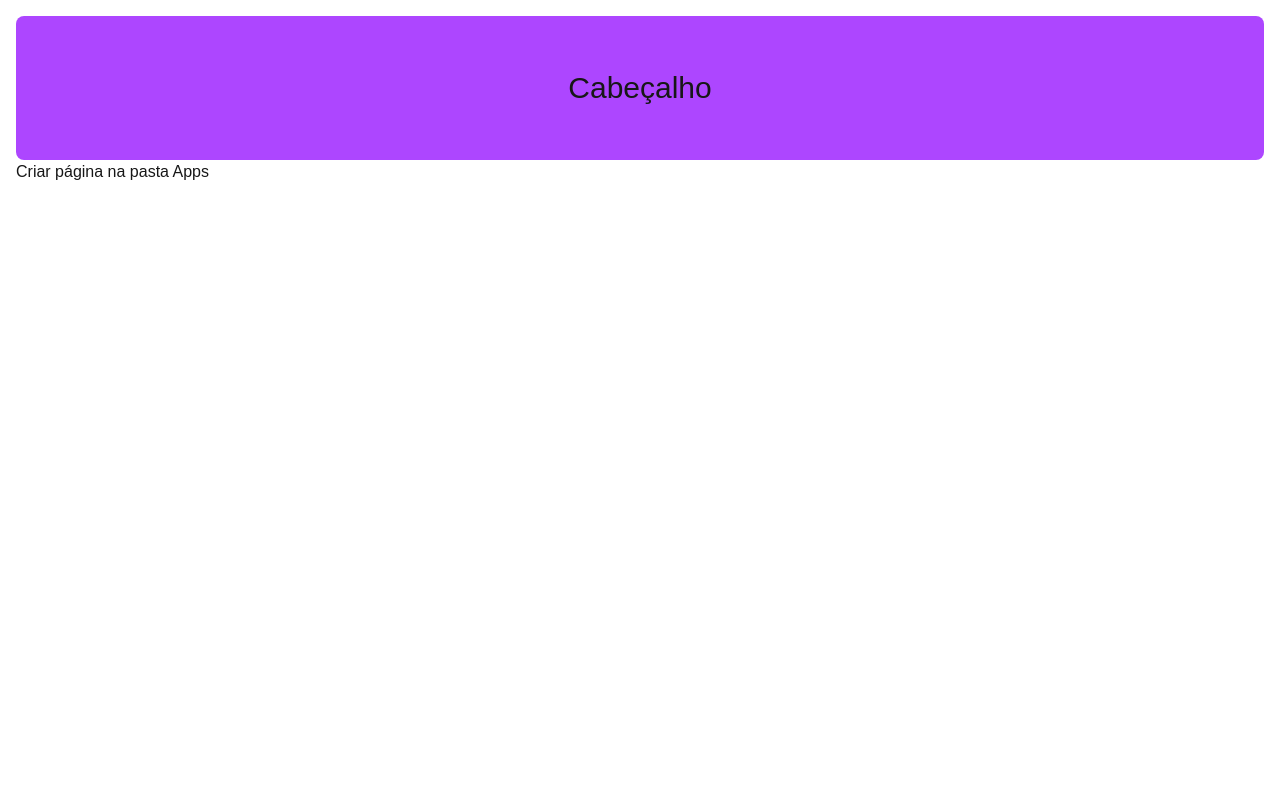
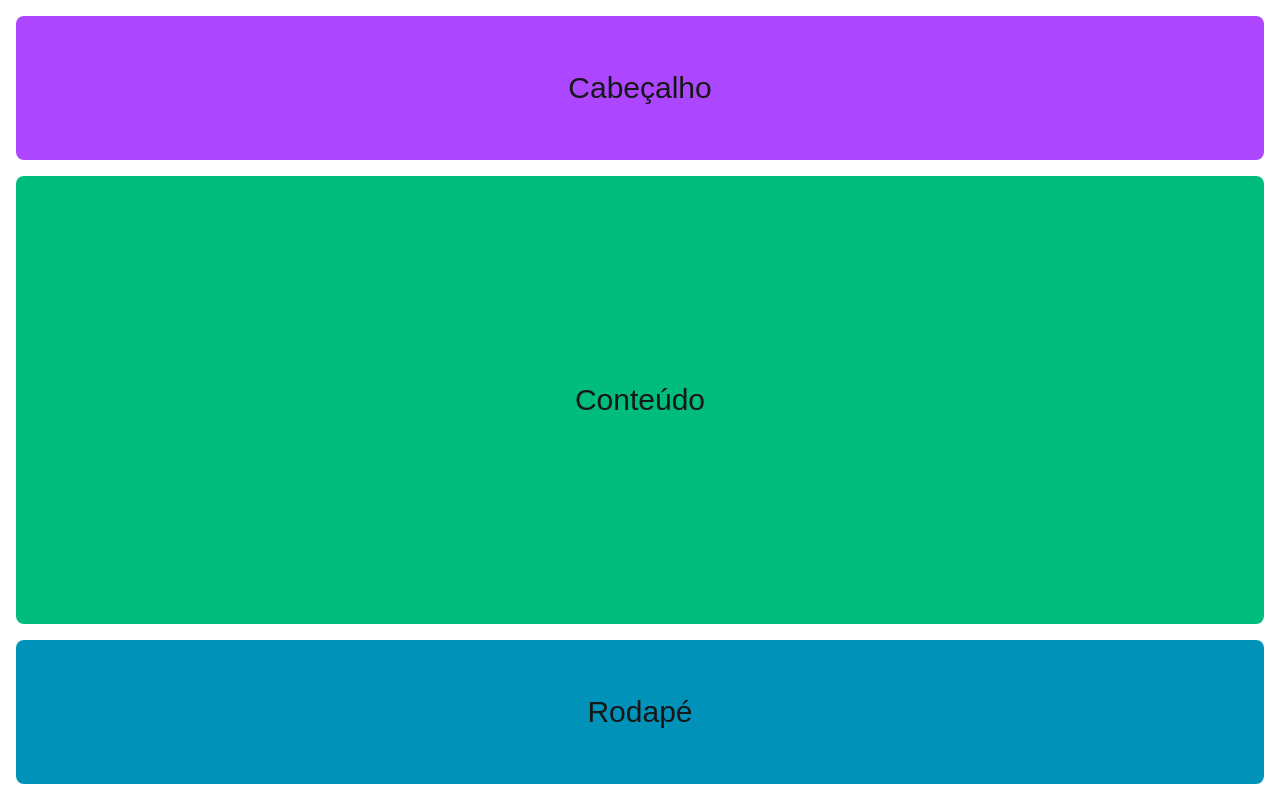
Before and after one commit to flavioribeiro-dev/aprendendo-ReactJS, a Next.js app in the folder FORMACAO-DEV/1.FUNDAMENTOS/my-app-1/: page /fundamentos1 in a window 1280 px wide. Built offline with nearby package versions, Linux system fonts and the light colour scheme.

Commit message:
aula 15 - componentes Rodapé e Conteudo

```diff
--- a/FORMACAO-DEV/1.FUNDAMENTOS/my-app-1/src/app/fundamentos1/page.tsx
+++ b/FORMACAO-DEV/1.FUNDAMENTOS/my-app-1/src/app/fundamentos1/page.tsx
@@ -1,14 +1,16 @@
 import Cabecalho from "@/components/Cabecalho";
-
-
+import Conteudo from "@/components/Conteudo";
+import Rodape from "@/components/Rodape";
 
 export default function Page() {
     return (
         <div className={`
-            p-4
+            flex flex-col gap-4 p-4
+            h-screen
         `}>
             <Cabecalho />
-            Criar página na pasta Apps
+            <Conteudo />
+            <Rodape />
         </div>
     )
 }
--- /dev/null
+++ b/FORMACAO-DEV/1.FUNDAMENTOS/my-app-1/src/components/Conteudo.tsx
@@ -0,0 +1,10 @@
+export default function Conteudo() {
+    return (
+        <div className={`
+            flex justify-center items-center flex-1 text-3xl
+            bg-emerald-500 rounded-lg
+        `}>
+            Conteúdo
+        </div>
+    )
+}
--- /dev/null
+++ b/FORMACAO-DEV/1.FUNDAMENTOS/my-app-1/src/components/Rodape.tsx
@@ -0,0 +1,10 @@
+export default function Rodape() {
+    return (
+        <div className={`
+            flex justify-center items-center h-36 text-3xl
+            bg-cyan-600 rounded-lg
+        `}>
+            Rodapé
+        </div>
+    )
+}
```
